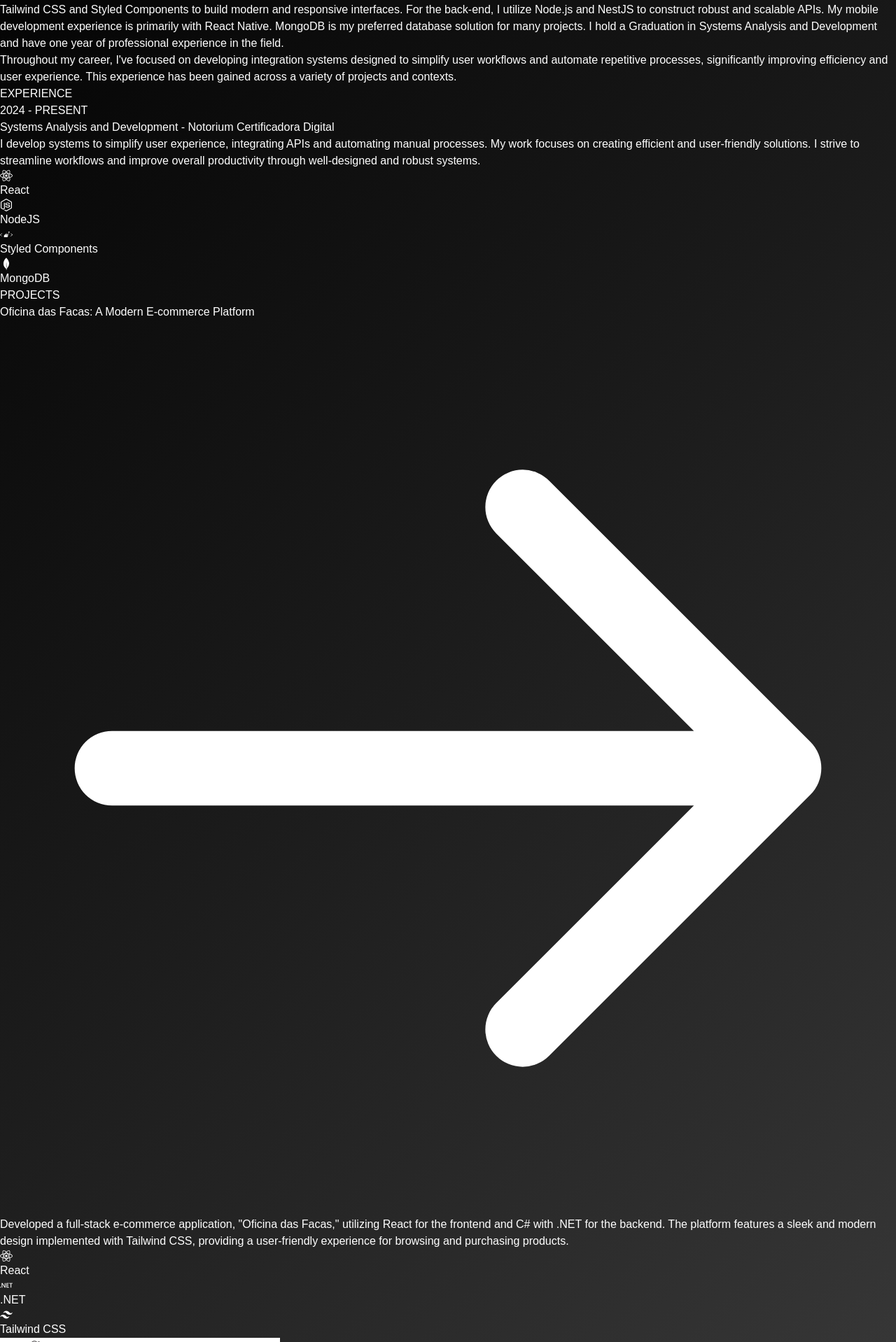
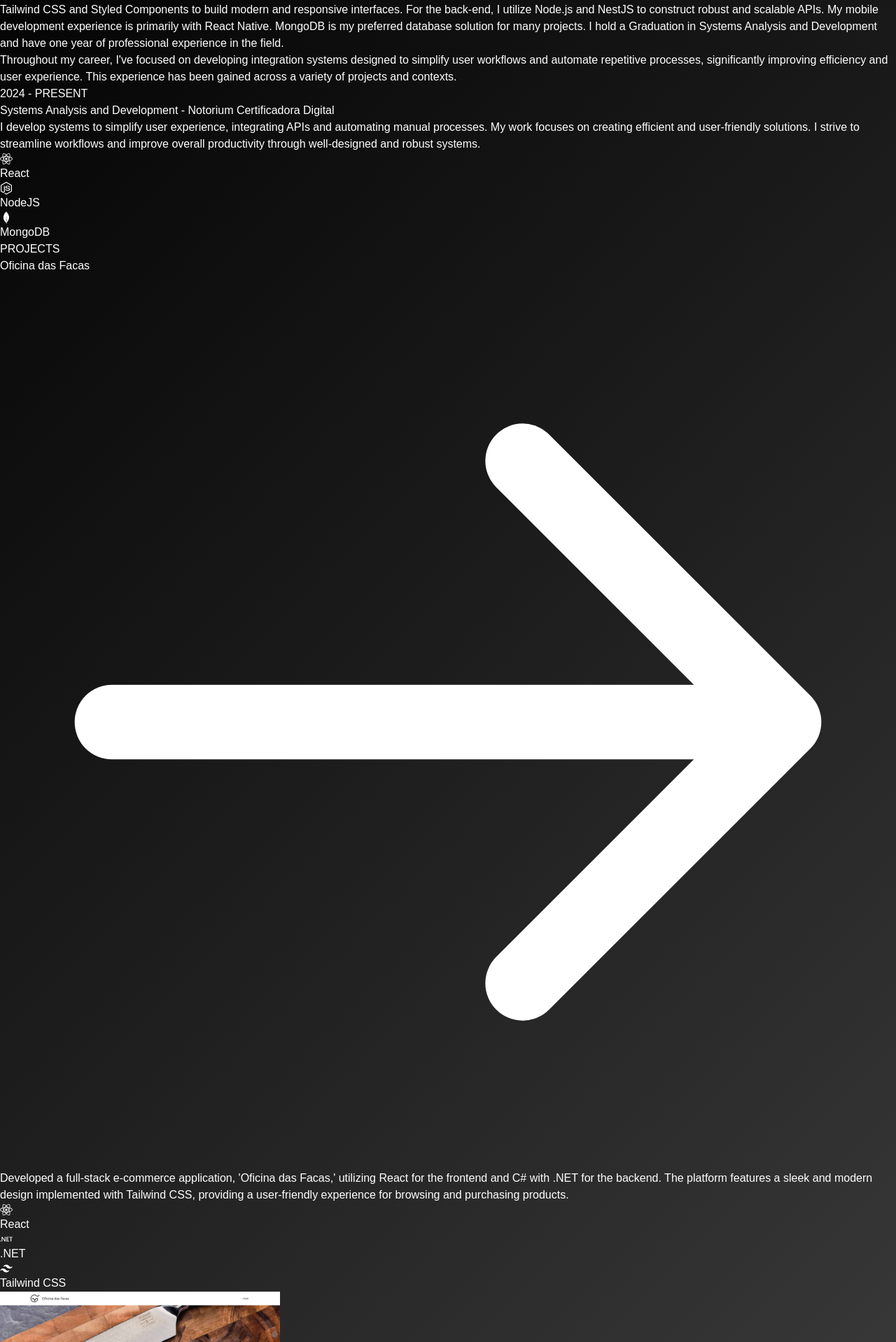
Before and after one commit to ricardofpe/portfolio-rick-coder, a Next.js app in the folder frontend_portfolio/: page / in a window 1280 px wide. Shown: the part 302-2220 px from the top of the page at 70% size. Built offline with nearby package versions, Linux system fonts and the light colour scheme.

Commit message:
Add componentization of experience and projects and correct lantern

```diff
--- a/frontend_portfolio/src/app/page.tsx
+++ b/frontend_portfolio/src/app/page.tsx
@@ -6,6 +6,8 @@ import Header from "@/components/Header";
 import { Project } from "@/components/Project";
 import { useEffect } from "react";
 import { initFlashlight } from "../utils/flashlight";
+import { SiDotnet, SiReact, SiTailwindcss } from "react-icons/si";
+import oficinaDasFacas from "../../public/oficina_facas_site.png";
 
 export default function Home() {
   useEffect(() => {
@@ -23,10 +25,29 @@ export default function Home() {
             <About />
           </section>
           <section id="experience">
-            <Experience />
+            <Experience
+              title="Systems Analysis and Development - Notorium Certificadora Digital"
+              time="2024 - PRESENT"
+              text="I develop systems to simplify user experience, integrating APIs and automating manual processes. My work focuses on creating efficient and user-friendly solutions. I strive to streamline workflows and improve overall productivity through well-designed and robust systems."
+              technologies={["React", "NodeJS", "MongoDB"]}
+            />
           </section>
           <section id="projects">
-            <Project />
+            <Project
+              title="Oficina das Facas"
+              href="https://oficinadasfacas.com.br/index"
+              description="Developed a full-stack e-commerce application, 'Oficina das Facas,' utilizing React for the frontend and C# with .NET for the backend.  The platform features a sleek and modern design implemented with Tailwind CSS, providing a user-friendly experience for browsing and purchasing products."
+              technologies={[
+                { icon: <SiReact className="mr-2" size={18} />, name: "React" },
+                { icon: <SiDotnet className="mr-2" size={18} />, name: ".NET" },
+                {
+                  icon: <SiTailwindcss className="mr-2" size={18} />,
+                  name: "Tailwind CSS",
+                },
+              ]}
+              imageSrc={oficinaDasFacas}
+              altText="Oficina das Facas Screenshot"
+            />
           </section>
           <Footer />
         </div>
--- a/frontend_portfolio/src/components/Experience.tsx
+++ b/frontend_portfolio/src/components/Experience.tsx
@@ -1,14 +1,26 @@
 "use client";
 import { useEffect, useRef } from "react";
+import gsap from "gsap";
 import {
   SiReact,
   SiNodedotjs,
   SiMongodb,
   SiStyledcomponents,
 } from "react-icons/si";
-import gsap from "gsap";
 
-export const Experience = () => {
+interface ExperienceProps {
+  title: string;
+  time: string;
+  text: string;
+  technologies?: string[];
+}
+
+export const Experience = ({
+  title,
+  time,
+  text,
+  technologies = [],
+}: ExperienceProps) => {
   const experienceRef = useRef(null);
 
   useEffect(() => {
@@ -26,43 +38,32 @@ export const Experience = () => {
     MongoDB: <SiMongodb className="mr-2" size={18} />,
   };
 
-  const technologies = ["React", "NodeJS", "Styled Components", "MongoDB"];
-
   return (
-    <section
-      ref={experienceRef}
-      className="flex flex-col mt-20 gap-6 px-4 id='experience'"
-    >
-      <h6 className="font-semibold text-sm uppercase mb-6 text-gray-400 md:text-base lg:text-lg">
-        EXPERIENCE
-      </h6>
-
+    <section ref={experienceRef} className="flex flex-col mt-20 gap-6 px-4">
       <span className="text-sm text-gray-500 md:text-base lg:text-lg">
-        2024 - PRESENT
+        {time}
       </span>
 
       <h6 className="font-medium text-gray-100 md:text-lg lg:text-xl">
-        Systems Analysis and Development - Notorium Certificadora Digital
+        {title}
       </h6>
 
       <p className="text-gray-300 text-sm md:text-base lg:text-lg leading-relaxed">
-        I develop systems to simplify user experience, integrating APIs and
-        automating manual processes. My work focuses on creating efficient and
-        user-friendly solutions. I strive to streamline workflows and improve
-        overall productivity through well-designed and robust systems.
+        {text}
       </p>
 
+      {technologies.length > 0 && (
         <div className="flex mt-1 flex-wrap gap-2 text-sm md:gap-3 lg:gap-4">
           {technologies.map((tech) => (
             <span
               key={tech}
               className="flex items-center border border-gray-700 border-opacity-20 bg-gradient-to-r from-gray-800 to-gray-600 text-gray-100 px-3 py-1 rounded-full inline-block md:px-4 md:py-1.5 lg:px-5 lg:py-2"
             >
-            {technologyIcons[tech]}
-            <span>{tech}</span>
+              {technologyIcons[tech] || tech} <span>{tech}</span>
             </span>
           ))}
         </div>
+      )}
     </section>
   );
 };
--- a/frontend_portfolio/src/components/Project.tsx
+++ b/frontend_portfolio/src/components/Project.tsx
@@ -1,11 +1,25 @@
 "use client";
-import Image from "next/image";
-import oficinaDasFacas from "../../public/oficina_facas_site.png";
-import { SiReact, SiDotnet, SiTailwindcss } from "react-icons/si";
+import Image, { StaticImageData } from "next/image";
 import { useEffect, useRef } from "react";
 import gsap from "gsap";
 
-export const Project = () => {
+interface ProjectProps {
+  title: string;
+  href: string;
+  description: string;
+  technologies: { icon: React.ReactElement; name: string }[];
+  imageSrc: string | StaticImageData;
+  altText: string;
+}
+
+export const Project = ({
+  title,
+  href,
+  description,
+  technologies,
+  imageSrc,
+  altText,
+}: ProjectProps) => {
   const projectRef = useRef(null);
 
   useEffect(() => {
@@ -16,30 +30,18 @@ export const Project = () => {
     );
   }, []);
 
-  const technologies = [
-    { icon: <SiReact className="mr-2" size={18} />, name: "React" },
-    { icon: <SiDotnet className="mr-2" size={18} />, name: ".NET" },
-    {
-      icon: <SiTailwindcss className="mr-2" size={18} />,
-      name: "Tailwind CSS",
-    },
-  ];
-
   return (
-    <section
-      ref={projectRef}
-      className="flex flex-col mt-20 gap-6 px-4 id='projects'"
-    >
+    <section ref={projectRef} className="flex flex-col mt-20 gap-6 px-4">
       <h6 className="font-semibold text-sm uppercase mb-6 text-gray-400 md:text-base lg:text-lg">
         PROJECTS
-      </h6>
+      </h6>{" "}
       <a
-        href="https://oficinadasfacas.com.br/index"
+        href={href}
         target="_blank"
         rel="noopener noreferrer"
         className="flex items-center font-medium text-gray-100 hover:text-sky-300 transition-colors duration-200 md:text-lg lg:text-xl"
       >
-        Oficina das Facas: A Modern E-commerce Platform{" "}
+        {title}{" "}
         <svg
           xmlns="http://www.w3.org/2000/svg"
           className="h-4 w-4 ml-1"
@@ -55,15 +57,9 @@ export const Project = () => {
           />
         </svg>
       </a>
-
       <p className="text-gray-300 text-sm md:text-base lg:text-lg leading-relaxed">
-        Developed a full-stack e-commerce application, "Oficina das Facas,"
-        utilizing React for the frontend and C# with .NET for the backend. The
-        platform features a sleek and modern design implemented with Tailwind
-        CSS, providing a user-friendly experience for browsing and purchasing
-        products.
+        {description}
       </p>
-
       <div className="flex mt-1 mb-1 flex-wrap gap-2 text-sm md:gap-3 lg:gap-4">
         {technologies.map((tech) => (
           <span
@@ -75,11 +71,10 @@ export const Project = () => {
           </span>
         ))}
       </div>
-
       <div className="w-full flex justify-center">
         <Image
-          src={oficinaDasFacas}
-          alt="Oficina das Facas Screenshot"
+          src={imageSrc}
+          alt={altText}
           width={400}
           height={200}
           className="shadow-md md:w-[600px] lg:w-[800px] md:h-auto"
--- a/frontend_portfolio/src/utils/flashlight.js
+++ b/frontend_portfolio/src/utils/flashlight.js
@@ -16,17 +16,10 @@ export function initFlashlight() {
       light.style.display = isLargeScreen ? 'block' : 'none';
     };
 
-    const handleScroll = () => {
-      if (isVisible) {
-        requestAnimationFrame(() => {
-          const scrollTop = window.pageYOffset || document.documentElement.scrollTop;
-          light.style.transform = `translateY(${scrollTop}px)`;
-        });
-      }
-    };
+
 
     document.addEventListener('mousemove', updateLightPosition);
     window.addEventListener('resize', handleResize);
-    window.addEventListener('scroll', handleScroll);
+
     handleResize();
   }
```
Lines whose indentation alone changed are shown as unchanged.
